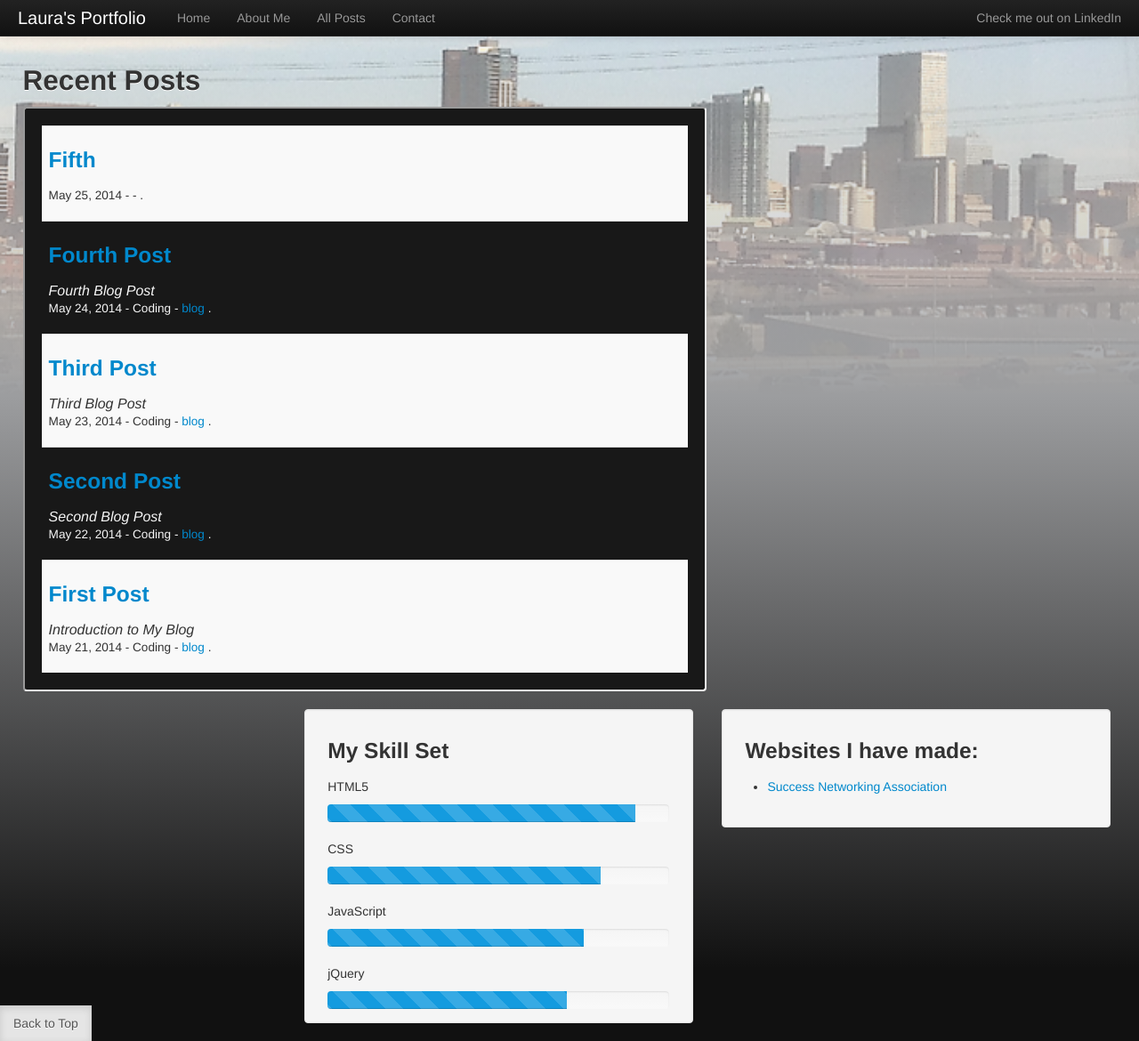
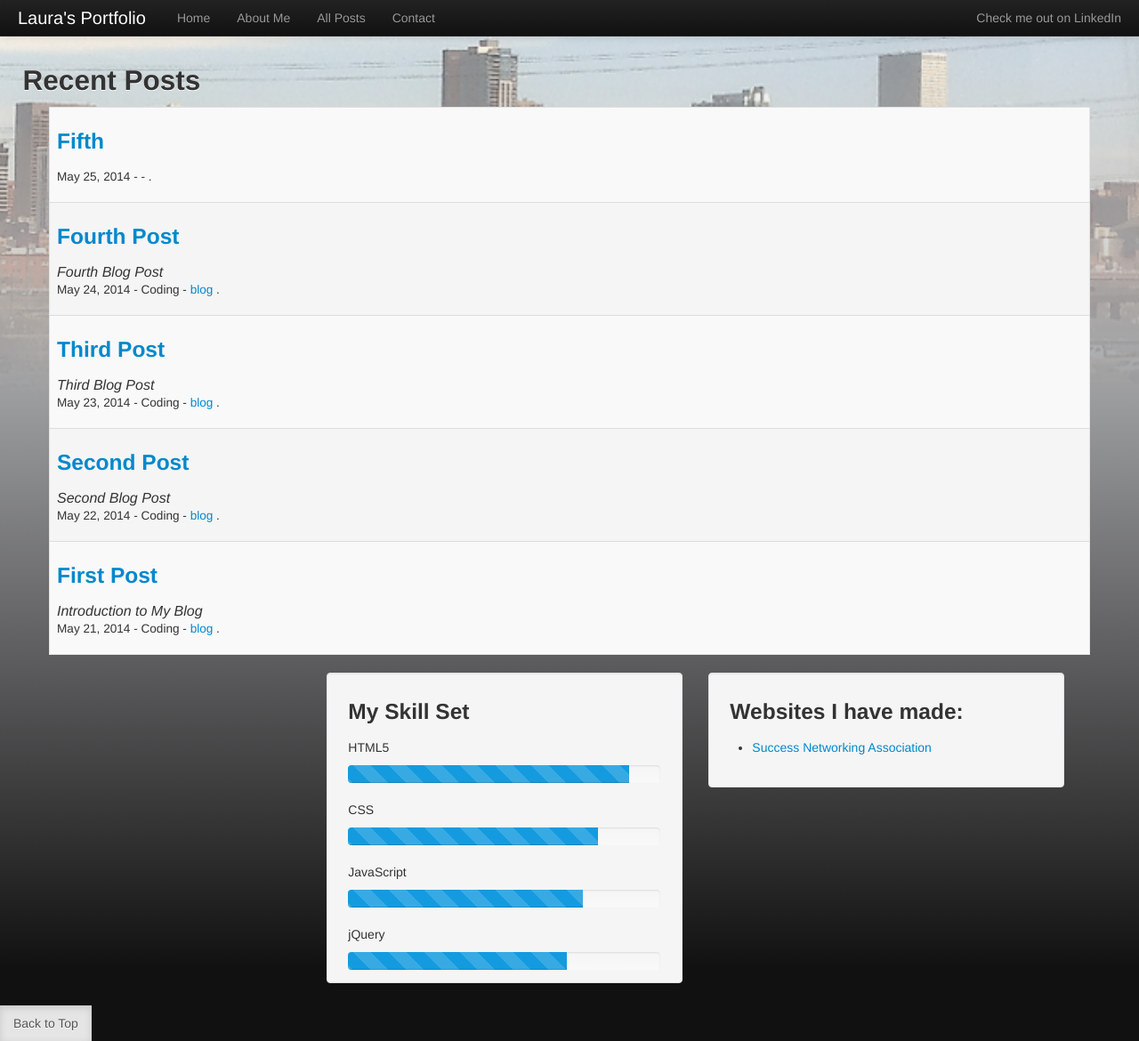
Before and after one commit to LauraR6561/Laurar6561.github.io, a Jekyll site: the page built from index.html, in a window 1280 px wide and 1170 px high. Shown: the whole window at 89% size. Built offline with Jekyll 4.4.1, drawn with Linux system fonts in a browser that asks for light colours; Markdown is read by kramdown in place of the engine named in the settings.

Commit message:
css container change

```diff
--- a/css/template.css
+++ b/css/template.css
@@ -22,6 +22,13 @@ body{
     margin-left:2%;
 }
 
+#container{
+    display:block;
+    width:100%;
+    height:80%;
+    clear:both;
+}
+
 .Lside {
     width: 60%;
     margin-left: 2%;
@@ -36,6 +43,7 @@ body{
     width:60%;
     margin-left:2%;
     border:2px inset;
+    float:left;
 }
 
 .Rside{
--- a/index.html
+++ b/index.html
@@ -3,6 +3,7 @@ layout: layout
 title: "Laura Rutz"
 ---
 <h2>Recent Posts</h2>
+<div class="container">
 <table class="table table-striped well" style="max-height:400px; overflow:auto;">
     <tbody>
     {% for post in site.posts %}
@@ -31,3 +32,5 @@ title: "Laura Rutz"
    {% include websites.html %}
 
    {% include skills.html %}
+
+</div>
```
